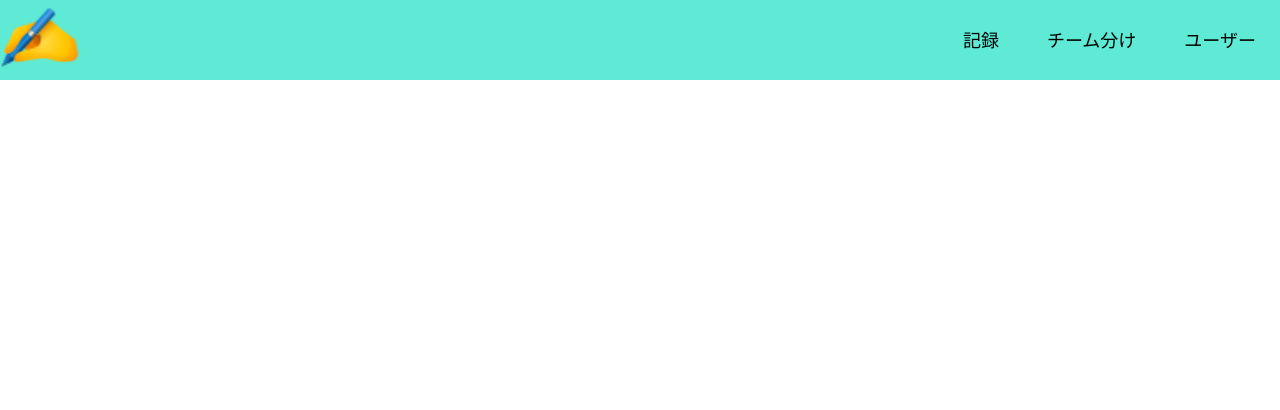
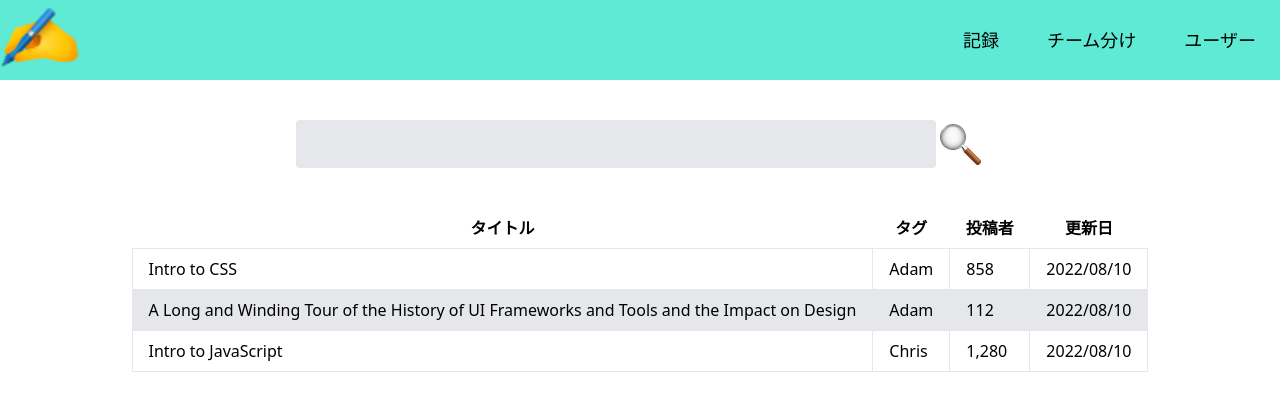
Before and after one commit to daichi1002/study-app, a Nuxt app in the folder frontend/: page /list in a window 1280 px wide. Before the commit this address had no page. Shown: the top 410 px of the page. Built offline with nearby package versions, Linux system fonts and the light colour scheme.

Commit message:
💄 add list view

```diff
--- /dev/null
+++ b/frontend/pages/list.vue
@@ -0,0 +1,50 @@
+<template>
+  <div class="tw-container tw-mx-auto">
+    <div class="tw-flex tw-justify-center tw-mt-10">
+      <input
+        class="tw-bg-gray-200 tw-appearance-none tw-border-2 tw-border-gray-200 tw-rounded tw-w-2/4 tw-py-2 tw-px-4 tw-text-gray-700 tw-leading-tight focus:tw-outline-none focus:tw-bg-white focus:tw-border-purple-500"
+        id="inline-full-name"
+        type="text"
+        value=""
+      />
+      <button>
+        <img src="../assets/images/search.png" />
+      </button>
+    </div>
+    <div class="tw-flex tw-justify-center tw-mt-10">
+      <table class="tw-table-auto">
+        <thead>
+          <tr>
+            <th class="tw-px-4 tw-py-2">タイトル</th>
+            <th class="tw-px-4 tw-py-2">タグ</th>
+            <th class="tw-px-4 tw-py-2">投稿者</th>
+            <th class="tw-px-4 tw-py-2">更新日</th>
+          </tr>
+        </thead>
+        <tbody>
+          <tr>
+            <td class="tw-border tw-px-4 tw-py-2">Intro to CSS</td>
+            <td class="tw-border tw-px-4 tw-py-2">Adam</td>
+            <td class="tw-border tw-px-4 tw-py-2">858</td>
+            <td class="tw-border tw-px-4 tw-py-2">2022/08/10</td>
+          </tr>
+          <tr class="tw-bg-gray-200">
+            <td class="tw-border tw-px-4 tw-py-2">
+              A Long and Winding Tour of the History of UI Frameworks and Tools
+              and the Impact on Design
+            </td>
+            <td class="tw-border tw-px-4 tw-py-2">Adam</td>
+            <td class="tw-border tw-px-4 tw-py-2">112</td>
+            <td class="tw-border tw-px-4 tw-py-2">2022/08/10</td>
+          </tr>
+          <tr>
+            <td class="tw-border tw-px-4 tw-py-2">Intro to JavaScript</td>
+            <td class="tw-border tw-px-4 tw-py-2">Chris</td>
+            <td class="tw-border tw-px-4 tw-py-2">1,280</td>
+            <td class="tw-border tw-px-4 tw-py-2">2022/08/10</td>
+          </tr>
+        </tbody>
+      </table>
+    </div>
+  </div>
+</template>
```
Also changed, not shown: frontend/assets/images/search.png (added).
